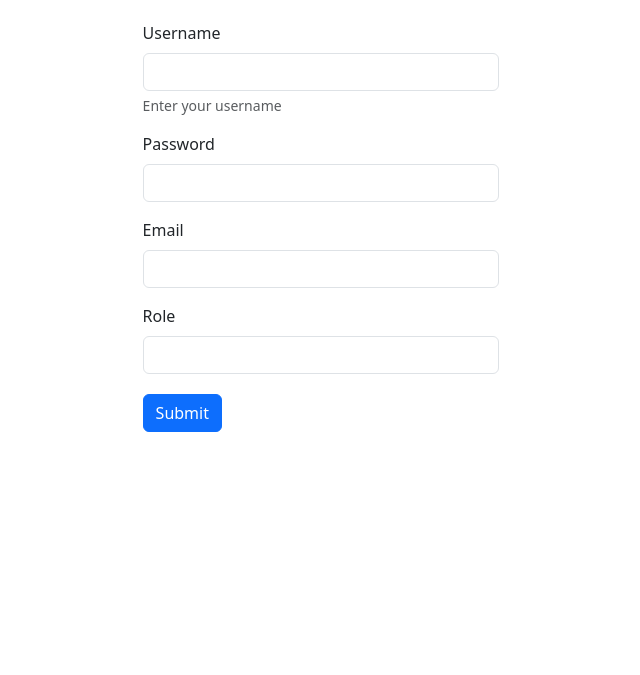
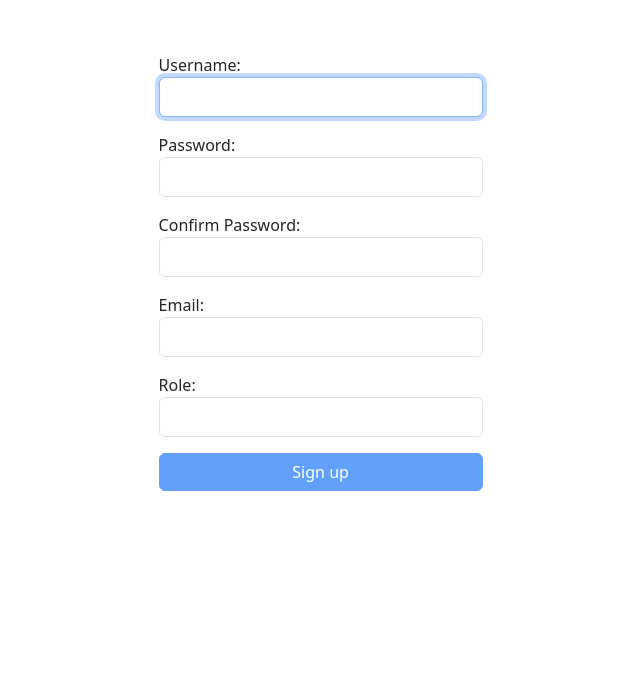
Before and after one commit to DSmolke/Cars-Rest-Api, a React app in the folder ui/: page /register in a window 1280 px wide. Shown: the part 173-848 px from the top of the page, without its empty margins (313-953 px from the left). Built offline with nearby package versions, Linux system fonts and the light colour scheme.

Commit message:
Refactor RegisterForm to Register with enhanced validation
Renamed RegisterForm to Register for components and updated all import references accordingly. Extended the user registration form with comprehensive input field validations utilizing regular expressions. Updated design with new font, improved layout and included loading state for button during request processing.

```diff
--- a/ui/src/components/App.js
+++ b/ui/src/components/App.js
@@ -1,6 +1,6 @@
 import React from "react"
 import { Routes, Route } from 'react-router-dom';
-import RegisterForm from "./RegisterForm";
+import Register from "./Register";
 import Dashboard1 from "./Dashboard1";
 import LoginForm from "./LoginForm";
 import FiltersComponent from "./FiltersComponent";
@@ -11,7 +11,7 @@ const App = () =>  {
     return (
         <Routes>
             <Route path="/" element={(<FiltersComponent/>)}/>
-            <Route path="/register" element={(<RegisterForm/>)}/>
+            <Route path="/register" element={(<Register/>)}/>
             <Route path="/login" element={(<LoginForm/>)}/>
             <Route path="/numeric-statistics" element={(<Dashboard1/>)}/>
         </Routes>
--- a/ui/src/components/LoginForm.js
+++ b/ui/src/components/LoginForm.js
@@ -3,7 +3,7 @@ import axios from "axios";
 import './stylesheets/LoginForm.css'
 import {Navigate, NavLink} from "react-router-dom";
 import {setAuthToken} from "../authentication";
-import {InputDiv} from "./RegisterForm";
+import {InputDiv} from "./Register";
 
 
 const LoginForm = () => {
--- /dev/null
+++ b/ui/src/components/Register.js
@@ -0,0 +1,300 @@
+import React, {useEffect, useRef, useState} from "react"
+
+import axios from "axios";
+import {Link, NavLink} from "react-router-dom";
+import "bootstrap-icons/font/bootstrap-icons.css";
+import {faCheck, faTimes, faInfoCircle} from "@fortawesome/free-solid-svg-icons"
+import {FontAwesomeIcon} from "@fortawesome/react-fontawesome";
+
+const USER_REGEX = /^[a-zA-Z0-9_]{3,20}$/
+const PWD_REGEX = /^(?=.*[A-Za-z])(?=.*\d)[A-Za-z\d]{8,}$/
+const EMAIL_REGEX = /^(([^<>()[\]\\.,;:\s@"]+(\.[^<>()[\]\\.,;:\s@"]+)*)|.(".+"))@((\[[0-9]{1,3}\.[0-9]{1,3}\.[0-9]{1,3}\.[0-9]{1,3}\])|(([a-zA-Z\-0-9]+\.)+[a-zA-Z]{2,}))$/
+const ROLE_REGEX = /^(USER)|(ADMIN)$/
+
+const SuccessfulRegister = () =>
+    <div className={"container d-flex align-items-center h-100"}>
+        <div className={"w-100"}>
+            <p className={"text-center"}><i className="bi h1 bi-building-fill-check mr-auto ml-auto"></i></p>
+            <h3 className={"text-center"}>Verification email was sent! Please check your mailbox</h3>
+            <p className={"text-center mt-5"}>
+                Already verified? <Link to={"/login"} className={"text-center"}>Log in</Link>
+            </p>
+        </div>
+    </div>
+
+const FormHeader = () => {
+    return (
+        <span>
+            <h2 className={"text-center pt-3"}>Create account</h2>
+            <p className={"text-center text-muted lead"}>It's Fast! Get access to the platform</p>
+            <p className={"text-center text-muted lead mb-4"}>Already have an account? <NavLink
+                to={"/login"}>Sing in</NavLink></p>
+        </span>)
+}
+
+export const InputDiv = ({labelText, type, id_, description, onChangeFn}) => {
+    return (
+        <div className="mb-3">
+            <label htmlFor={id_} className="form-label">{labelText}</label>
+            <input type={type} className="form-control" id={id_}
+                   aria-describedby="usernameHelp" onChange={(e) => onChangeFn(e.target.value)}/>
+            {description && <div id={`${id_}Help`} className="form-text">{description}</div>}
+        </div>
+    )
+}
+
+const Register = () => {
+    const userRef = useRef()
+
+    const [user, setUser] = useState('')
+    const [validName, setValidName] = useState(false)
+    const [userFocus, setUserFocus] = useState(false)
+
+    const [password, setPassword] = useState('')
+    const [validPassword, setValidPassword] = useState(false)
+    const [passwordFocus, setPasswordFocus] = useState(false)
+
+    const [matchPassword, setMatchPassword] = useState('')
+    const [validMatchPassword, setValidMatchPassword] = useState(false)
+    const [matchPasswordFocus, setMatchPasswordFocus] = useState(false)
+
+    const [email, setEmail] = useState('')
+    const [validEmail, setValidEmail] = useState(false)
+    const [emailFocus, setEmailFocus] = useState(false)
+
+    const [role, setRole] = useState('')
+    const [validRole, setValidRole] = useState(false)
+    const [roleFocus, setRoleFocus] = useState(false)
+
+    const [errMsg, setErrMsg] = useState('')
+    const [success, setSuccess] = useState(false)
+
+    const [loading, setLoading] = useState(false)
+
+    useEffect(() => {
+        userRef.current.focus()
+    }, []);
+
+    useEffect(() => {
+        const result = USER_REGEX.test(user)
+        setValidName(result)
+    }, [user]);
+
+    useEffect(() => {
+        const result = PWD_REGEX.test(password)
+        setValidPassword(result)
+        const match = password === matchPassword
+        setValidMatchPassword(match)
+    }, [password, matchPassword]);
+
+    useEffect(() => {
+        const result = EMAIL_REGEX.test(email)
+        setValidEmail(result)
+    }, [email]);
+
+    useEffect(() => {
+        const result = ROLE_REGEX.test(role)
+        setValidRole(result)
+    }, [role]);
+
+    useEffect(() => {
+        setErrMsg('')
+    }, [user, password, matchPassword, email, role]);
+
+    useEffect(() => {
+        setLoading(false)
+    }, [errMsg]);
+
+    const sendRequest = async (event) => {
+        event.preventDefault()
+        const [userValidation, pwdValidation] = [USER_REGEX.test(user), PWD_REGEX.test(password)]
+        if (!userValidation || !pwdValidation) {
+            setErrMsg("Invalid credential")
+        } else {
+            const formData = new FormData()
+            formData.append('username', user)
+            formData.append('password', password)
+            formData.append('email', email)
+            formData.append('role', role)
+
+            await axios.post("http://localhost/users", formData, {headers: {'content-type': 'application/json'}})
+                .then((res) => res.status === 201 ? setSuccess(true) : setErrMsg('Problem'))
+                .catch(err => setErrMsg(err.response?.data ? err.response.data.message : "Something went wrong"))
+        }
+    }
+
+    return (
+        <>
+            {success ? (<SuccessfulRegister/>) : (
+                <div className="RegisterForm container">
+                    <div className={"row mt-5"}>
+                        <div className={"col-lg-4 bg-white m-auto"}>
+                            <FormHeader/>
+                            <section>
+                                {errMsg && <div className="alert mb-3" role="alert">{errMsg}</div>}
+                                <form onSubmit={sendRequest}>
+
+                                    <label htmlFor="username">
+                                        Username:
+                                        <span className={validName ? "valid" : "hide"}>
+                        <FontAwesomeIcon icon={faCheck}/>
+                    </span>
+                                        <span className={validName || !user ? "hide" : "invalid"}>
+                        <FontAwesomeIcon icon={faTimes}/>
+
+                    </span>
+
+                                    </label>
+                                    <input
+                                        className={'form-control'}
+                                        type="text"
+                                        id="username"
+                                        ref={userRef}
+                                        autoComplete={"off"}
+                                        onChange={(e) => setUser(e.target.value)}
+                                        required
+                                        aria-invalid={validName ? "false" : "true"}
+                                        aria-describedby="uidnote"
+                                        onFocus={() => setUserFocus(true)}
+                                        onBlur={() => setUserFocus(false)}
+                                    />
+                                    <p id="uidnote"
+                                       className={userFocus && user && !validName ? "instructions" : "offscreen"}>
+                                        <FontAwesomeIcon icon={faInfoCircle}/>
+                                        3 to 24 characters.<br/>
+                                        Must begin with a letter.<br/>
+                                        Letters, numbers, underscores allowed.
+                                    </p>
+
+                                    {/*    ----------------------------------- PASSWORD -------------------------------------------------*/}
+                                    <label htmlFor="password">
+                                        Password:
+                                        <span className={validPassword ? "valid" : "hide"}>
+                        <FontAwesomeIcon icon={faCheck}/>
+                    </span>
+                                        <span className={validPassword || !password ? "hide" : "invalid"}>
+                        <FontAwesomeIcon icon={faTimes}/>
+                    </span>
+                                    </label>
+                                    <input
+                                        className={'form-control'}
+                                        type="password"
+                                        id="password"
+                                        onChange={(e) => setPassword(e.target.value)}
+                                        required
+                                        aria-invalid={validName ? "false" : "true"}
+                                        aria-describedby="pwdnote"
+                                        onFocus={() => setPasswordFocus(true)}
+                                        onBlur={() => setPasswordFocus(false)}
+                                    />
+                                    <p id="pwdnote"
+                                       className={passwordFocus && password && !validPassword ? "instructions" : "offscreen"}>
+                                        <FontAwesomeIcon icon={faInfoCircle}/>
+                                        At least 8 alphanumeric characters<br/>
+                                    </p>
+
+                                    {/*    ----------------------------------- CONFIRM PASSWORD -------------------------------------------------*/}
+                                    <label htmlFor="confirm_pwd">
+                                        Confirm Password:
+                                        <span className={validMatchPassword && matchPassword ? "valid" : "hide"}>
+                        <FontAwesomeIcon icon={faCheck}/>
+                    </span>
+                                        <span className={validMatchPassword || !matchPassword ? "hide" : "invalid"}>
+                        <FontAwesomeIcon icon={faTimes}/>
+                    </span>
+                                    </label>
+                                    <input
+                                        className={'form-control'}
+                                        type="password"
+                                        id="confirm_pwd"
+                                        onChange={(e) => setMatchPassword(e.target.value)}
+                                        required
+                                        aria-invalid={validMatchPassword ? "false" : "true"}
+                                        aria-describedby="confirmnote"
+                                        onFocus={() => setMatchPasswordFocus(true)}
+                                        onBlur={() => setMatchPasswordFocus(false)}
+                                    />
+                                    <p id="confirmnote"
+                                       className={matchPasswordFocus && !validMatchPassword ? "instructions" : "offscreen"}>
+                                        <FontAwesomeIcon icon={faInfoCircle}/>
+                                        Must match the first password input field<br/>
+                                    </p>
+
+                                    {/*    ----------------------------------- EMAIL -------------------------------------------------*/}
+                                    <label htmlFor="email">
+                                        Email:
+                                        <span className={validEmail ? "valid" : "hide"}>
+                        <FontAwesomeIcon icon={faCheck}/>
+                    </span>
+                                        <span className={validEmail || !email ? "hide" : "invalid"}>
+                        <FontAwesomeIcon icon={faTimes}/>
+                    </span>
+                                    </label>
+                                    <input
+                                        className={'form-control'}
+                                        type="email"
+                                        id="email"
+                                        onChange={(e) => setEmail(e.target.value)}
+                                        required
+                                        aria-invalid={validName ? "false" : "true"}
+                                        aria-describedby="emailnote"
+                                        onFocus={() => setEmailFocus(true)}
+                                        onBlur={() => setEmailFocus(false)}
+                                    />
+                                    <p id="emailnote"
+                                       className={emailFocus && email && !validEmail ? "instructions" : "offscreen"}>
+                                        <FontAwesomeIcon icon={faInfoCircle}/>
+                                        At least 5 characters<br/>
+                                        One @ is needed<br/>
+                                        Special characters are allowed<br/>
+                                    </p>
+
+                                    {/*    ----------------------------------- Role -------------------------------------------------*/}
+                                    <label htmlFor="role">
+                                        Role:
+                                        <span className={validRole ? "valid" : "hide"}>
+                        <FontAwesomeIcon icon={faCheck}/>
+                    </span>
+                                        <span className={validRole || !role ? "hide" : "invalid"}>
+                        <FontAwesomeIcon icon={faTimes}/>
+                    </span>
+                                    </label>
+                                    <input
+                                        className={'form-control'}
+                                        type="text"
+                                        id="role"
+                                        onChange={(e) => setRole(e.target.value)}
+                                        required
+                                        aria-invalid={validName ? "false" : "true"}
+                                        aria-describedby="rolenote"
+                                        onFocus={() => setRoleFocus(true)}
+                                        onBlur={() => setRoleFocus(false)}
+                                    />
+                                    <p id="rolenote"
+                                       className={roleFocus && role && !validRole ? "instructions" : "offscreen"}>
+                                        <FontAwesomeIcon icon={faInfoCircle}/>
+                                        ADMIN or USER<br/>
+
+                                    </p>
+
+                                    {/*    ----------------------------------- Button -------------------------------------------------*/}
+                                    <button className={"btn btn-primary"} onClick={() => setLoading(true)}
+                                            disabled={!validName || !validPassword || !validPassword || !validMatchPassword || !validRole}
+                                    >{!loading ? "Sign up" : <div className="spinner-border" role="status">
+                                        <span className="visually-hidden">Loading...</span>
+                                    </div>}
+                                    </button>
+                                </form>
+
+                            </section>
+                        </div>
+                    </div>
+                </div>
+            )}
+
+        </>
+
+    )
+}
+
+export default Register
--- a/ui/src/components/RegisterForm.js
+++ /dev/null
@@ -1,105 +0,0 @@
-import React, {useState} from "react"
-import axios from "axios";
-import {Link, NavLink} from "react-router-dom";
-import "bootstrap-icons/font/bootstrap-icons.css";
-
-const SuccessfulRegister = () =>
-    <div className={"container d-flex align-items-center h-100"}>
-        <div className={"w-100"}>
-            <p className={"text-center"}><i className="bi h1 bi-building-fill-check mr-auto ml-auto"></i></p>
-            <h3 className={"text-center"}>Verification email was sent! Please check your mailbox</h3>
-            <p className={"text-center mt-5"}>
-                Already verified? <Link to={"/login"} className={"text-center"}>Log in</Link>
-            </p>
-        </div>
-    </div>
-
-const FormHeader = () => {
-    return (
-        <span>
-            <h2 className={"text-center pt-3"}>Create account</h2>
-            <p className={"text-center text-muted lead"}>It's Fast! Get access to the platform</p>
-            <p className={"text-center text-muted lead mb-4"}>Already have an account? <NavLink
-                to={"/login"}>Sing in</NavLink></p>
-        </span>)
-}
-
-export const InputDiv = ({labelText, type, id_, description, onChangeFn}) => {
-    return (
-        <div className="mb-3">
-            <label htmlFor={id_} className="form-label">{labelText}</label>
-            <input type={type} className="form-control" id={id_}
-                   aria-describedby="usernameHelp" onChange={(e) => onChangeFn(e.target.value)}/>
-            {description && <div id={`${id_}Help`} className="form-text">{description}</div>}
-        </div>
-    )
-}
-
-const RegisterForm = () => {
-    const [username, setUsername] = useState("")
-    const [password, setPassword] = useState("")
-    const [email, setEmail] = useState("")
-    const [role, setRole] = useState("")
-    const [errorMsg, setErrorMsg] = useState("")
-    const [isCreated, setIsCreated] = useState(false)
-
-    const sendRequest = async (event) => {
-        event.preventDefault()
-
-        const formData = new FormData()
-        formData.append('username', username)
-        formData.append('password', password)
-        formData.append('email', email)
-        formData.append('role', role)
-
-        await axios.post("http://localhost/users", formData, {headers: {'content-type': 'application/json'}})
-            .then(() => setIsCreated(true))
-            .catch(err => setErrorMsg(err.response.data.message))
-    }
-    if (isCreated) {
-        return (<SuccessfulRegister/>)
-    }
-
-    return (
-        <div className="RegisterForm container">
-            <div className={"row mt-5"}>
-                <div className={"col-lg-4 bg-white m-auto"}>
-                    <FormHeader/>
-                    <form onChange={() => setErrorMsg("")} onSubmit={sendRequest}>
-                        <InputDiv
-                            labelText={"Username"}
-                            type={"text"}
-                            id_={"InputUsername"}
-                            description={"Enter your username"}
-                            onChangeFn={setUsername}
-                        />
-                        <InputDiv
-                            labelText={"Password"}
-                            type={"password"}
-                            id_={"InputPassword"}
-                            onChangeFn={setPassword}
-                        />
-                        <InputDiv
-                            labelText={"Email"}
-                            type={"email"}
-                            id_={"inputEmail"}
-                            onChangeFn={setEmail}
-                        />
-                        <InputDiv
-                            labelText={"Role"}
-                            type={"text"}
-                            id_={"v"}
-                            onChangeFn={setRole}
-                        />
-
-                        {errorMsg && <div className="alert alert-danger mb-3" role="alert">{errorMsg}</div>}
-
-                        <button type={"submit"} className="btn btn-primary mt-1">Submit</button>
-                    </form>
-                </div>
-            </div>
-        </div>
-    )
-}
-
-export default RegisterForm
--- a/ui/src/components/stylesheets/Main.css
+++ b/ui/src/components/stylesheets/Main.css
@@ -1,3 +1,5 @@
+@import url('https://fonts.googleapis.com/css2?family=Nunito&display=swap');
+
 #root {
     height: 100vh;
     width: 99vw;
@@ -9,3 +11,116 @@ body {
 .f-btn {
     width: 150px;
 }
+
+* {
+    margin: 0;
+    padding: 0;
+    box-sizing: border-box;
+}
+
+html {
+    font-family: 'Nunito', sans-serif;
+    color: #fff;
+}
+
+body {
+    min-height: 100vh;
+}
+
+/*.App {*/
+/*    display: flex;*/
+/*    flex-direction: column;*/
+/*    justify-content: center;*/
+/*    align-items: center;*/
+/*    min-height: 100vh;*/
+/*    padding: 1rem 0.5rem;*/
+/*}*/
+
+section {
+    width: 100%;
+    max-width: 420px;
+    min-height: 400px;
+    display: flex;
+    flex-direction: column;
+    justify-content: flex-start;
+    padding: 1rem;
+
+}
+
+form {
+    display: flex;
+    flex-direction: column;
+    justify-content: space-evenly;
+    flex-grow: 1;
+    padding-bottom: 1rem;
+}
+
+
+
+input[type="text"],
+input[type="password"],
+input[type="email"],
+button,
+textarea {
+    font-family: 'Nunito', sans-serif;
+    font-size: 20px;
+    padding: 0.25rem;
+
+}
+
+label,
+button {
+    margin-top: 1rem;
+}
+
+button {
+    padding: 0.5rem;
+}
+.alert {
+    background: #be3455;
+    color: white;
+}
+.instructions {
+    font-size: 0.75rem;
+    border-radius: 0.5rem;
+    background: #be3455;
+    color: #fff;
+    padding: 0.25rem;
+    position: relative;
+    bottom: -10px;
+}
+
+.instructions > svg {
+    margin-right: 0.25rem;
+}
+
+.offscreen {
+    position: absolute;
+    left: -9999px;
+}
+
+.hide {
+    display: none;
+}
+
+.valid {
+    color: limegreen;
+    margin-left: 0.25rem;
+}
+
+.invalid {
+    color: red;
+    margin-left: 0.25rem;
+}
+
+.errmsg {
+    background-color: lightpink;
+    color: firebrick;
+    font-weight: bold;
+    padding: 0.5rem;
+    margin-bottom: 0.5rem;
+}
+
+.line {
+    display: inline-block;
+}
```
